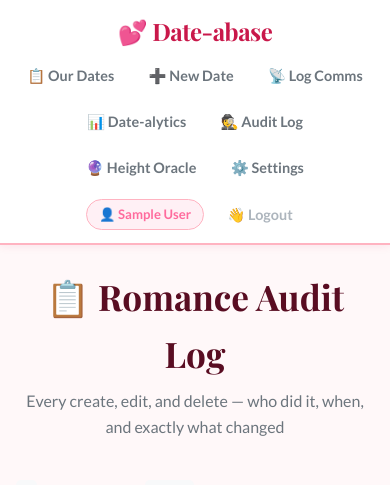
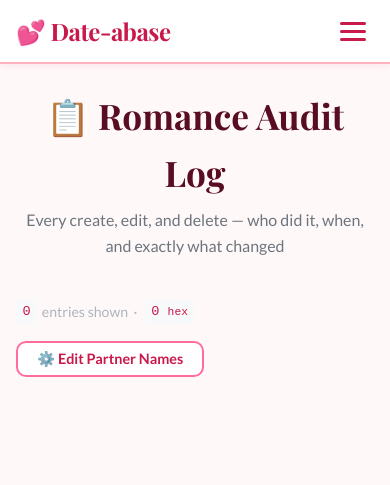
Before and after one commit to BioMark3r/Date-abase, a FastAPI app: page /audit in a window 390 px wide. Shown: the top 485 px of the page. Run offline with FastAPI, Linux system fonts and the light colour scheme; the visitor is signed in with stand-in values (Sample User, id 1).

Commit message:
Collapse navbar into hamburger dropdown on mobile
Co-Authored-By: Claude Opus 4.8 <noreply@anthropic.com>

```diff
--- a/app/static/css/style.css
+++ b/app/static/css/style.css
@@ -75,6 +75,31 @@ a:hover { color: var(--pink); }
 .navbar-links .logout-link { color: var(--gray-400); }
 .navbar-links .logout-link:hover { color: var(--rose-dark); }
 
+/* Hamburger toggle — hidden on desktop */
+.navbar-toggle {
+  display: none;
+  flex-direction: column;
+  justify-content: center;
+  gap: 5px;
+  width: 42px;
+  height: 38px;
+  padding: 8px;
+  background: none;
+  border: none;
+  cursor: pointer;
+}
+.navbar-toggle span {
+  display: block;
+  height: 3px;
+  width: 100%;
+  background: var(--rose);
+  border-radius: 3px;
+  transition: transform var(--transition), opacity var(--transition);
+}
+.navbar-toggle.open span:nth-child(1) { transform: translateY(8px) rotate(45deg); }
+.navbar-toggle.open span:nth-child(2) { opacity: 0; }
+.navbar-toggle.open span:nth-child(3) { transform: translateY(-8px) rotate(-45deg); }
+
 /* ── Main ──────────────────────────────────────────────────────────────────── */
 .main-content {
   flex: 1;
@@ -1965,8 +1990,25 @@ a:hover { color: var(--pink); }
 
 /* ── Responsive ────────────────────────────────────────────────────────────── */
 @media (max-width: 640px) {
-  .navbar { padding: 0.75rem 1rem; flex-direction: column; gap: 0.5rem; }
-  .navbar-links { gap: 0.75rem; flex-wrap: wrap; justify-content: center; }
+  .navbar { padding: 0.75rem 1rem; flex-wrap: wrap; gap: 0.5rem; }
+  .navbar-toggle { display: flex; }
+  .navbar-links {
+    display: none;
+    flex-direction: column;
+    align-items: stretch;
+    gap: 0.25rem;
+    width: 100%;
+    flex-basis: 100%;
+    margin-top: 0.25rem;
+    padding-top: 0.5rem;
+    border-top: 1px solid var(--pink-light);
+  }
+  .navbar-links.open { display: flex; }
+  .navbar-links a, .navbar-links .navbar-user {
+    width: 100%;
+    padding: 0.6rem 0.7rem;
+    border-radius: 8px;
+  }
   .main-content { padding: 1.5rem 1rem 3rem; }
   .stats-hero-inner { flex-wrap: wrap; }
   .stat-hero-card { flex: 1 1 40%; }
--- a/app/templates/base.html
+++ b/app/templates/base.html
@@ -21,7 +21,10 @@
 <body>
   <nav class="navbar">
     <a class="navbar-brand" href="/dashboard">💕 Date-abase</a>
-    <div class="navbar-links">
+    <button class="navbar-toggle" id="navbar-toggle" aria-label="Menu" aria-expanded="false" onclick="toggleNav()">
+      <span></span><span></span><span></span>
+    </button>
+    <div class="navbar-links" id="navbar-links">
       <a href="/dashboard">📋 Our Dates</a>
       <a href="/dates/new">➕ New Date</a>
       <a href="/comms">📡 Log Comms</a>
@@ -51,6 +54,13 @@
     if ('serviceWorker' in navigator) {
       navigator.serviceWorker.register('/static/sw.js').catch(() => {});
     }
+    function toggleNav() {
+      var links = document.getElementById('navbar-links');
+      var btn = document.getElementById('navbar-toggle');
+      var open = links.classList.toggle('open');
+      btn.classList.toggle('open', open);
+      btn.setAttribute('aria-expanded', open ? 'true' : 'false');
+    }
   </script>
 </body>
 </html>
```
